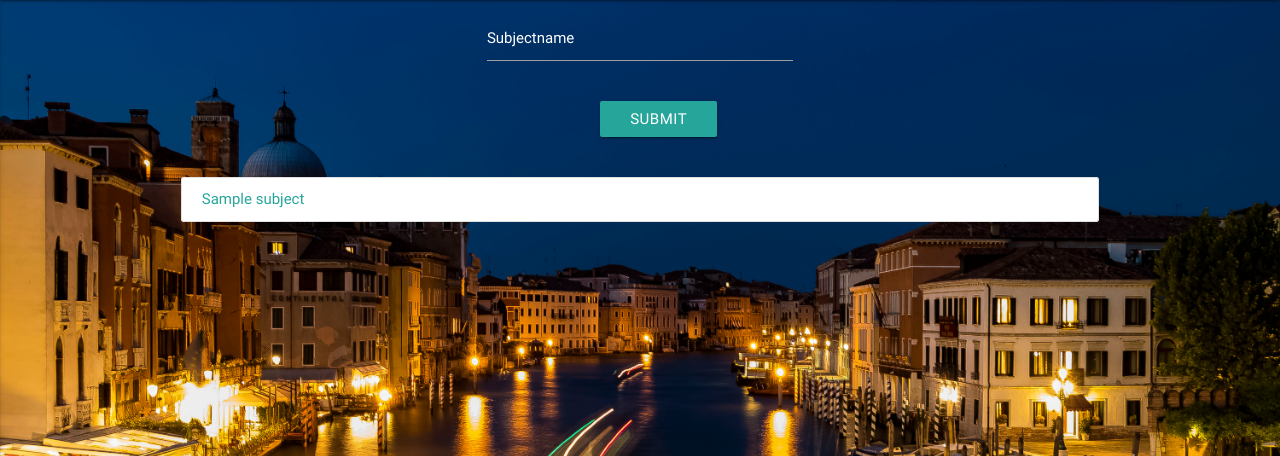
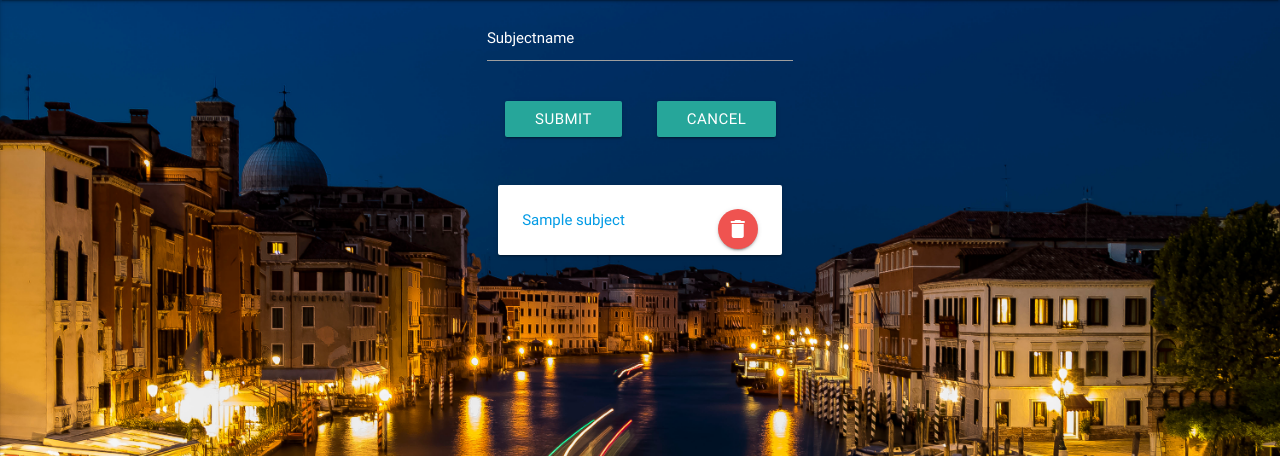
Before and after one commit to sjaster/pytodo, a Flask app: template src/templates/index.html in a window 1280 px wide. Shown: the part 64-520 px from the top of the page. Run offline with Flask 2, Linux system fonts and the light colour scheme; the visitor is signed in with stand-in values (Sample User, id 1); the template is opened without the code that fills it: most values are stand-ins (such as "Sample title", 1, 10 or a date in 2020); parts of the project's set-up code (start-up, migrations or seed data) failed here and were passed over.

Commit message:
design change on subjects

```diff
--- a/src/templates/create_card.html
+++ b/src/templates/create_card.html
@@ -15,7 +15,7 @@
             </div>
             <div class="input-field white-text">
                 <select name="subject_id">
-                    <option value=""selected>Choose your option</option>
+                    <option value="" disabled selected>Choose your option</option>
                     {% for subject in subjects %}
                     <option value="{{ subject.id }}">{{ subject.name }}</option>
                     {% endfor %}
--- a/src/templates/index.html
+++ b/src/templates/index.html
@@ -12,19 +12,30 @@
             </div>
         </div>
         <div class="row">
-            <div class="col s4 push-s4">
-                <button class="btn waves-effect waves-light teal lighten-1" type="submit">Submit</button>
+            <div class="col s6 center">
+                <button class="btn waves-effect waves-light teal lighten-1" name="subj_create" type="submit">Submit</button>
+            </div>
+            <div class="col s6 center">
+                <button class="btn waves-effect waves-light teal lighten-1" name="subj_create_cancel" type="submit" formnovalidate>Cancel</button>
             </div>
         </div>
     </form>
+    {% endif %}
 </div>
-    {% endif %}
+{% for subject in subjects %}
 <div class="row">
-    <div class="collection">
-        {% for subject in subjects %}
-        <a href="#!" class="collection-item">{{ subject.name }}</a>
+    <div class="col s4 push-s4">
+    <div class="card">
+        <div class="card-content">
+            <form method="post" action="{{ url_for('subject_overview') }}">
+                <a href="#!">{{ subject.name }}</a>
+                <button class="btn-floating waves-effect waves-light red lighten-1 right" name="subject_del" value="{{ subject.id }}" type="submit"><i class="material-icons">delete</i></button>
+            </form>
+        </div>
+    </div>
+    </div>
+</div>
 {% endfor %}
-    </div>
 <div class="fixed-action-btn click-to-toggle">
     <a class="btn-floating btn-large waves-effect waves-light teal lighten-1 right"><i class="material-icons">menu</i></a>
     <ul>
```
Lines whose indentation alone changed are shown as unchanged.
